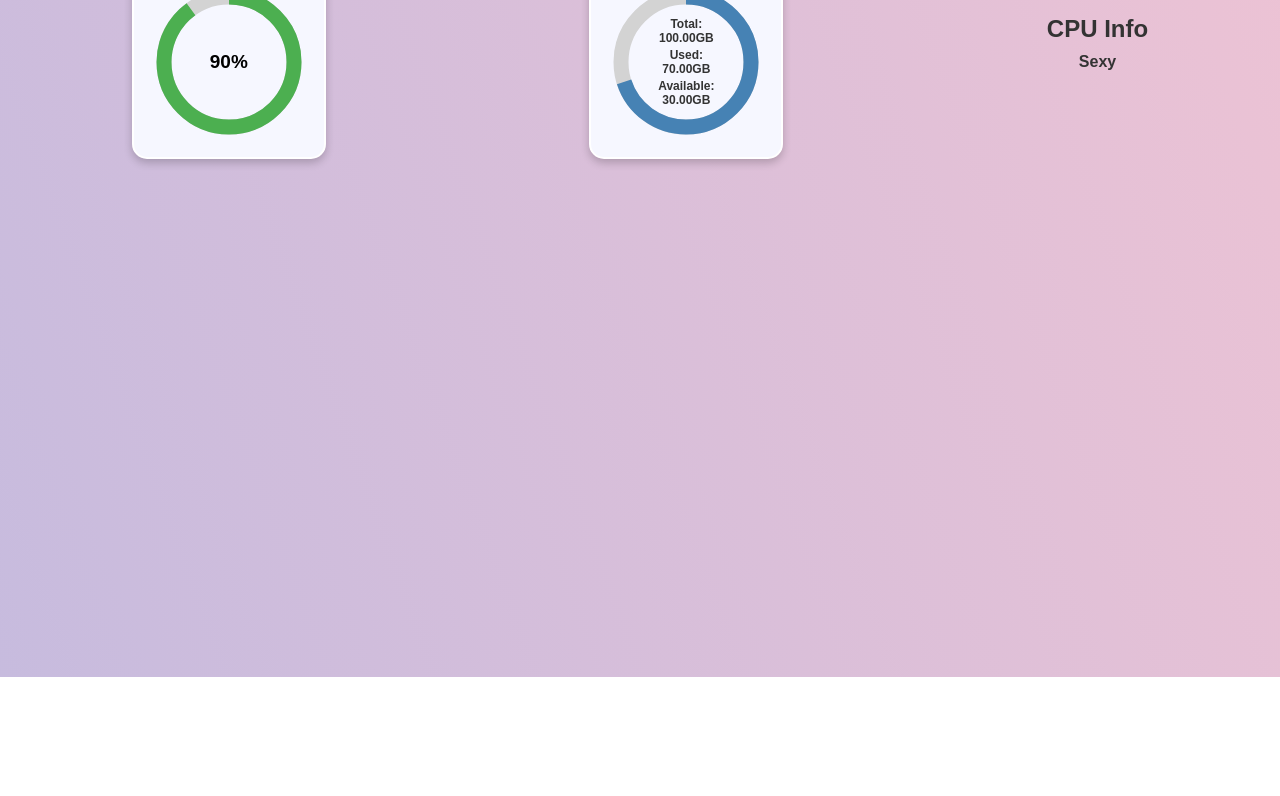
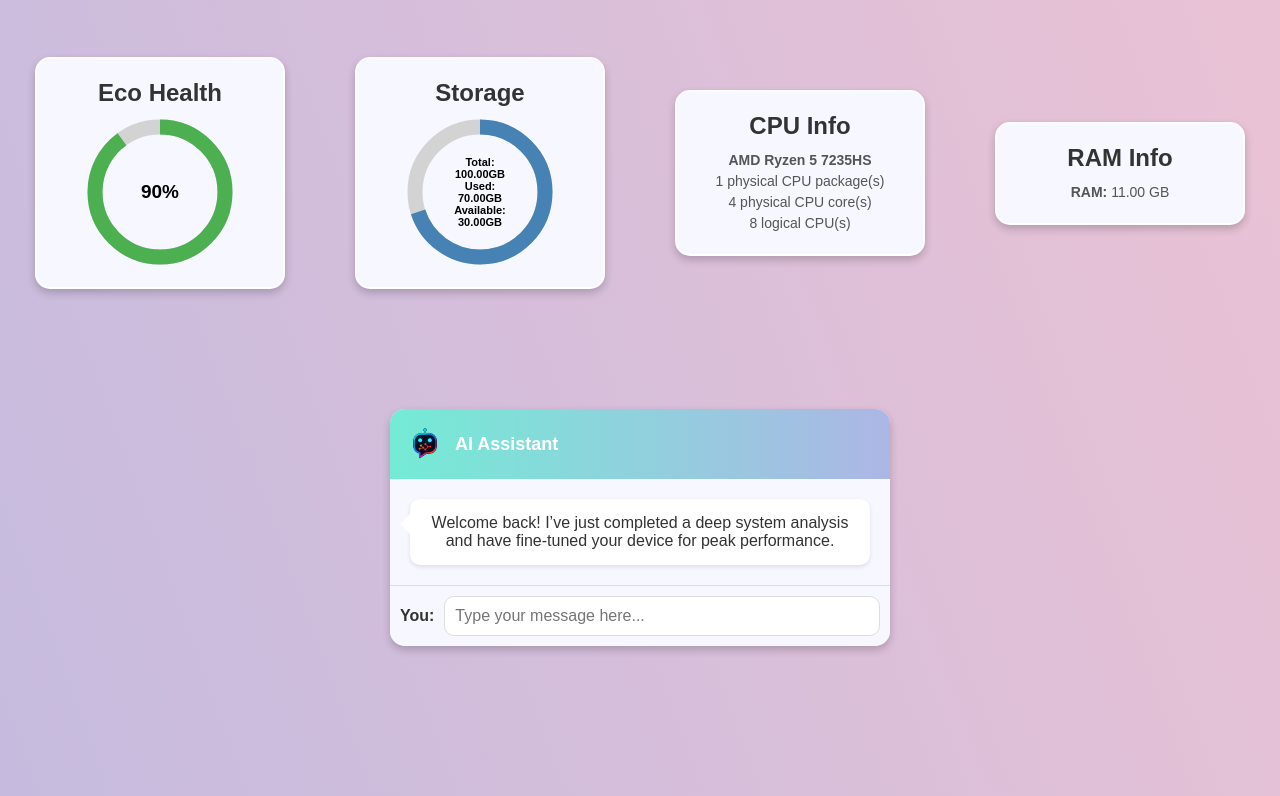
Before and after one commit to Abhinav-Sunam/OptimizeMe, a plain HTML site: page index.html in a window 1280 px wide. Shown: the part 213-1009 px from the top of the page. Before the commit the page ends 890 px from the top, so only its background shows below. Drawn offline with Linux system fonts and the light colour scheme.

Commit message:
Added icons and more
Added an AI chatbox (beta)

```diff
--- a/index.html
+++ b/index.html
@@ -24,14 +24,14 @@
 
   <main>
     <div class="stats-container">
-
+      <p class="STATUS">Your Stats</p>
       <!-- Eco Health -->
       <div class="eco-health-box">
         <p class="heading">Eco Health</p>
         <div class="progress-container">
           <svg width="150" height="150" class="progress-circle">
-            <circle class="progress-bg"       cx="75" cy="75" r="65" />
-            <circle class="progress-bar"      cx="75" cy="75" r="65" />
+            <circle class="progress-bg" cx="75" cy="75" r="65" />
+            <circle class="progress-bar" cx="75" cy="75" r="65" />
           </svg>
           <div class="progress-text">0%</div>
         </div>
@@ -42,7 +42,7 @@
         <p class="heading">Storage</p>
         <div class="progress-container">
           <svg width="150" height="150" class="progress-circle">
-            <circle class="progress-bg"       cx="75" cy="75" r="65" />
+            <circle class="progress-bg" cx="75" cy="75" r="65" />
             <circle class="progress-bar-used" cx="75" cy="75" r="65" />
           </svg>
           <div class="progress-text-storage">
@@ -54,14 +54,43 @@
       </div>
 
       <!-- CPU Info -->
-      <div class="CPU">
+      <div class="cpu-info-box">
         <p class="heading">CPU Info</p>
-        <div class="cpuInfo">
-          <p class="CPUname">XXXXXXX</p>
+        <div class="cpu-details">
+          <!-- CPU details will be dynamically inserted here -->
+        </div>
+      </div>
+
+      <!-- RAM Info -->
+      <div class="ram-info-box">
+        <p class="heading">RAM Info</p>
+        <div class="ram-details">
+          <!-- RAM details will be dynamically inserted here -->
         </div>
       </div>
 
     </div>
+
+
+    <div class="ai-chatbox">
+      <div class="ai-header">
+        <img src="ai-icon.png" alt="AI Icon" class="ai-icon">
+        <p class="ai-title">AI Assistant</p>
+      </div>
+      <div class="ai-messages-container">
+        <div class="ai-messages">
+          <div class="ai-message">
+            <p>Welcome back! I’ve just completed a deep system analysis and have fine-tuned your device for peak performance.</p>
+          </div>
+        </div>
+      </div>
+      <div class="ai-input-container">
+        <span class="user-label">You:</span>
+        <input type="text" class="ai-input" placeholder="Type your message here..." />
+      </div>
+    </div>
+
+
   </main>
 
   <script src="script.js"></script>
--- a/script.js
+++ b/script.js
@@ -1,69 +1,87 @@
-// globals
-let healthX        = 0;
-let totalStorage   = 0;
-let usedStorage    = 0;
+// Globals
+let healthX = 0;
+let totalStorage = 0;
+let usedStorage = 0;
 let availableStorage = 0;
+let cpuName = '';
+let cpuCores = [];
+let RAM = 0;
 
-// load data.txt
+// Load data.txt
 fetch('data.txt')
-  .then(r => { if(!r.ok) throw new Error(r.status); return r.text(); })
+  .then(r => {
+    if (!r.ok) throw new Error(`Failed to load data.txt: ${r.status}`);
+    return r.text();
+  })
   .then(txt => {
     txt.trim().split('\n').forEach(l => {
       const [k, ...rest] = l.split('=');
-      if(!k||rest.length===0) return;
+      if (!k || rest.length === 0) return;
       const v = rest.join('=').trim();
-      switch(k.trim()){
+      switch (k.trim()) {
         case 'healthX':
-          healthX = parseFloat(v) || 0; break;
+          healthX = parseFloat(v) || 0;
+          break;
         case 'totalStorage':
-          totalStorage = parseFloat(v) || 0; break;
+          totalStorage = parseFloat(v) || 0;
+          break;
         case 'usedStorage':
-          usedStorage = parseFloat(v) || 0; break;
-        case 'availableStorage':
-          availableStorage = parseFloat(v) || (totalStorage-usedStorage);
+          usedStorage = parseFloat(v) || 0;
           break;
         case 'cpuName':
-          document.querySelector('.CPUname').textContent = v; break;
+          cpuName = v;
+          break;
+        case 'RAM':
+          RAM = parseFloat(v) || 0;
+          break;
+        case 'cpuCore1':
+        case 'cpuCore2':
+        case 'cpuCore3':
+          cpuCores.push(v);
+          break;
       }
     });
-    if(isNaN(availableStorage)) availableStorage = totalStorage - usedStorage;
+
+    if (isNaN(availableStorage)) availableStorage = totalStorage - usedStorage;
+
+    // Update UI
     updateHealthCircle(healthX);
     updateStorageCircle(totalStorage, usedStorage);
+    updateCpuInfo(cpuName, cpuCores);
+    updateRAM(RAM);
   })
   .catch(e => {
-    console.error(e);
+    console.error('Error:', e);
     updateHealthCircle(0);
-    updateStorageCircle(0,0);
-    document.querySelector('.CPUname').textContent = 'Error';
+    updateStorageCircle(0, 0);
+    updateCpuInfo('Error loading CPU info', []);
+    updateRAM(0);
   });
 
 // Eco Health
-function updateHealthCircle(h){
+function updateHealthCircle(h) {
   const circle = document.querySelector('.progress-bar');
-  const label  = document.querySelector('.progress-text');
-  if(!circle||!label) return;
-  h = Math.max(0,Math.min(100,h));
-  const offset = 408 * (1 - h/100);
+  const label = document.querySelector('.progress-text');
+  if (!circle || !label) return;
+  h = Math.max(0, Math.min(100, h));
+  const offset = 408 * (1 - h / 100);
   circle.style.strokeDashoffset = offset;
   label.textContent = `${Math.round(h)}%`;
 }
 
-// Storage with dynamic color
-function updateStorageCircle(total, used){
+// Storage
+function updateStorageCircle(total, used) {
   const slice = document.querySelector('.progress-bar-used');
-  const text  = document.querySelector('.progress-text-storage');
-  if(!slice||!text) return;
-  total = Math.max(0,total);
-  used  = Math.max(0,Math.min(total,used));
-  const pct  = total>0 ? used/total : 0;
-  // 1) animate the fill
+  const text = document.querySelector('.progress-text-storage');
+  if (!slice || !text) return;
+  total = Math.max(0, total);
+  used = Math.max(0, Math.min(total, used));
+  const pct = total > 0 ? used / total : 0;
   slice.style.strokeDashoffset = 408 * (1 - pct);
-  // 2) choose color
-  let col = '#4caf50';        // green
-  if(pct > 0.75) col = '#ff6347'; // red
-  else if(pct > 0.50) col = '#4682b4'; // blue
+  let col = '#4caf50';
+  if (pct > 0.75) col = '#ff6347';
+  else if (pct > 0.50) col = '#4682b4';
   slice.style.stroke = col;
-  // 3) update text
   const avail = total - used;
   text.innerHTML = `
     <p>Total: ${total.toFixed(2)}GB</p>
@@ -71,3 +89,51 @@ function updateStorageCircle(total, used){
     <p>Available: ${avail.toFixed(2)}GB</p>
   `;
 }
+
+// CPU Info
+function updateCpuInfo(name, cores) {
+  const cpuDetailsContainer = document.querySelector('.cpu-details');
+  if (!cpuDetailsContainer) {
+    console.error('Error: .cpu-details container not found');
+    return;
+  }
+  const cpuInfoHTML = `
+    <p><strong>${name}</strong></p>
+    ${cores.map(core => `<p>${core}</p>`).join('')}
+  `;
+  cpuDetailsContainer.innerHTML = cpuInfoHTML;
+}
+
+// RAM Info
+function updateRAM(ram) {
+  const ramContainer = document.querySelector('.ram-details');
+  if (!ramContainer) {
+    console.error('Error: .ram-details container not found');
+    return;
+  }
+  ramContainer.innerHTML = `<p><strong>RAM:</strong> ${ram.toFixed(2)} GB</p>`;
+}
+
+document.addEventListener('DOMContentLoaded', () => {
+  const input = document.querySelector('.ai-input');
+
+  input.addEventListener('keypress', (e) => {
+    if (e.key === 'Enter' && input.value.trim() !== '') {
+      // Simulate submitting the user message
+      const message = input.value.trim();
+      input.value = ''; // Clear the input field
+
+      // Create a new message container for the user
+      const userMessage = document.createElement('div');
+      userMessage.classList.add('ai-message');
+      userMessage.innerHTML = `<p><strong>You:</strong> ${message}</p>`;
+
+      // Append the user message to the messages container
+      const messagesContainer = document.querySelector('.ai-messages');
+      messagesContainer.appendChild(userMessage);
+
+      // Scroll to the bottom of the messages container
+      messagesContainer.scrollTop = messagesContainer.scrollHeight;
+    }
+  });
+});
--- a/style.css
+++ b/style.css
@@ -1,117 +1,291 @@
-/* reset + fonts */
+/* Reset and Fonts */
 * {
   box-sizing: border-box;
-  margin:0; padding:0;
+  margin: 0;
+  padding: 0;
   text-decoration: none;
   font-family: "Poppins", sans-serif;
   list-style: none;
 }
 
-/* body & gradient */
+/* Body and Gradient */
 body {
-  min-height:100vh;
-  background: linear-gradient(70deg,#74ebd5,#ACB6E5,#f9c5d1);
-  background-size:400% 400%;
-  animation:gradientMove 10s linear infinite;
-  color:white;
-  padding-bottom:100px;
+  min-height: 100vh;
+  background: linear-gradient(70deg, #74ebd5, #ACB6E5, #f9c5d1);
+  background-size: 400% 400%;
+  animation: gradientMove 10s linear infinite;
+  color: white;
+  padding-bottom: 100px;
 }
 @keyframes gradientMove {
-  0%{background-position:0% 0%}
-  25%{background-position:50% 0%}
-  50%{background-position:100% 50%}
-  75%{background-position:50% 100%}
-  100%{background-position:0% 0%}
+  0% { background-position: 0% 0%; }
+  25% { background-position: 50% 0%; }
+  50% { background-position: 100% 50%; }
+  75% { background-position: 50% 100%; }
+  100% { background-position: 0% 0%; }
 }
 
-/* navbar */
+/* Navbar */
 .navbar {
-  position:fixed; top:0; left:0; width:100%;
-  background:#f6f7ff; color:#333;
-  padding:15px; border-radius:0 0 15px 15px;
-  box-shadow:0 4px 8px rgba(0,0,0,0.1);
-  z-index:1000;
+  position: fixed;
+  top: 0;
+  left: 0;
+  width: 100%;
+  background: #f6f7ff;
+  color: #333;
+  padding: 15px;
+  border-radius: 0 0 15px 15px;
+  box-shadow: 0 4px 8px rgba(0, 0, 0, 0.1);
+  z-index: 1000;
 }
 .navbar-container {
-  max-width:1200px; margin:0 auto;
-  display:flex; justify-content:space-between; align-items:center;
+  max-width: 1200px;
+  margin: 0 auto;
+  display: flex;
+  justify-content: space-between;
+  align-items: center;
 }
-.projName { font-size:28px; font-weight:bold; }
+.projName {
+  font-size: 28px;
+  font-weight: bold;
+}
 
-/* dropdown */
-.dropdown { position:relative; }
-.navbar-logo { height:50px; cursor:pointer; }
+/* Dropdown */
+.dropdown {
+  position: relative;
+}
+.navbar-logo {
+  height: 50px;
+  cursor: pointer;
+}
 .dropdown-menu {
-  position:absolute; right:5px; top:100%;
-  background:#fff; border:1px solid #ddd; border-radius:8px;
-  box-shadow:0 4px 8px rgba(0,0,0,0.1);
-  opacity:0; transform:translateY(-10px);
-  transition:all .3s; pointer-events:none; min-width:150px;
+  position: absolute;
+  right: 5px;
+  top: 100%;
+  background: #fff;
+  border: 1px solid #ddd;
+  border-radius: 8px;
+  box-shadow: 0 4px 8px rgba(0, 0, 0, 0.1);
+  opacity: 0;
+  transform: translateY(-10px);
+  transition: all 0.3s;
+  pointer-events: none;
+  min-width: 150px;
 }
 .dropdown:hover .dropdown-menu,
 .dropdown-menu:hover {
-  opacity:1; transform:translateY(0); pointer-events:auto;
+  opacity: 1;
+  transform: translateY(0);
+  pointer-events: auto;
 }
 .dropdown-menu a {
-  display:block; padding:10px 20px;
-  color:#333; font-weight:700;
+  display: block;
+  padding: 10px 20px;
+  color: #333;
+  font-weight: 700;
 }
-.dropdown-menu a:hover { background:#f6f7ff; }
-
-/* main & stats */
-main { margin-top:90px; text-align:center; }
-.stats-container {
-  display:flex; justify-content:space-around;
-  align-items:center; margin-top:50px;
+.dropdown-menu a:hover {
+  background: #f6f7ff;
 }
 
-/* boxes */
-.eco-health-box, .storage-box {
-  background:#f6f7ff; color:#333;
-  border:2px solid #fff; border-radius:15px;
-  padding:20px; box-shadow:0 4px 8px rgba(0,0,0,0.2);
-  display:inline-block; position:relative; top:50px;
+/* Main and Stats */
+main {
+  margin-top: 90px;
+  text-align: center;
 }
-.heading { font-size:24px; font-weight:bold; margin-bottom:10px; }
+.stats-container {
+  display: flex;
+  flex-wrap: wrap;
+  justify-content: space-around;
+  align-items: center;
+  margin-top: 50px;
+}
 
-/* circles */
-.progress-container { position:relative; width:150px; height:150px; margin:0 auto; }
-.progress-circle { transform:rotate(-90deg); }
-/* grey background ring */
+
+.stats-container .STATUS{
+  font-family: "Poppins", sans-serif;
+  font-weight: 600;
+  font-size: 50px;
+  position:absolute;
+  top:140px;
+
+}
+/* Boxes */
+.eco-health-box, .storage-box, .cpu-info-box, .ram-info-box {
+  background: #f6f7ff;
+  color: #333;
+  border: 2px solid #fff;
+  border-radius: 15px;
+  padding: 20px;
+  box-shadow: 0 4px 8px rgba(0, 0, 0, 0.2);
+  display: inline-block;
+  position: relative;
+  top: 180px;
+  text-align: center;
+  width: 250px;
+}
+
+/* Headings */
+.heading {
+  font-size: 24px;
+  font-weight: bold;
+  margin-bottom: 10px;
+}
+
+/* Details */
+.cpu-details, .ram-details {
+  margin-top: 10px;
+  font-size: 14px;
+  line-height: 1.5;
+  color: #555;
+}
+
+/* Progress Circles */
+.progress-container {
+  position: relative;
+  width: 150px;
+  height: 150px;
+  margin: 0 auto;
+}
+.progress-circle {
+  transform: rotate(-90deg);
+}
 .progress-bg {
-  fill:none; stroke:#d3d3d3; stroke-width:15;
-  stroke-dasharray:408; stroke-dashoffset:0;
+  fill: none;
+  stroke: #d3d3d3;
+  stroke-width: 15;
+  stroke-dasharray: 408;
+  stroke-dashoffset: 0;
 }
-/* colored slice */
 .progress-bar,
 .progress-bar-used {
-  fill:none; stroke-width:15;
-  stroke-dasharray:408; stroke-dashoffset:408;
-  transition:stroke-dashoffset .5s ease, stroke .5s ease;
+  fill: none;
+  stroke-width: 15;
+  stroke-dasharray: 408;
+  stroke-dashoffset: 408;
+  transition: stroke-dashoffset 0.5s ease, stroke 0.5s ease;
 }
-/* default colors (will be overridden for storage) */
-.progress-bar      { stroke:#4caf50; }
-.progress-bar-used { stroke:#4caf50; }
-
-/* text overlays */
-.progress-text {
-  position:absolute; top:50%; left:50%;
-  transform:translate(-50%,-50%);
-  font-size:19px; color:#000;
-  font-family:"Montserrat",sans-serif; font-weight:600;
+.progress-bar {
+  stroke: #4caf50;
 }
-.progress-text-storage {
-  position:absolute; top:50%; left:50%;
-  transform:translate(-50%,-50%);
-  text-align:center; line-height:1.2;
-  color:#333; font-family:"Montserrat",sans-serif;
-}
-.progress-text-storage p
-{
-   margin:2px 0; font-weight:600;
-   font-size: 12px;
+.progress-bar-used {
+  stroke: #4caf50;
 }
 
-/* CPU */
-.CPU { position:relative; top:50px; color:#333; }
-.CPU .CPUname { font-weight:600; }
+/* Text Overlays */
+.progress-text {
+  position: absolute;
+  top: 50%;
+  left: 50%;
+  transform: translate(-50%, -50%);
+  font-size: 19px;
+  color: #000;
+  font-family: "Montserrat", sans-serif;
+  font-weight: 600;
+}
+
+.progress-text-storage {
+  position: absolute;
+  top: 50%;
+  left: 50%;
+  transform: translate(-50%, -50%);
+  font-size: 11px;
+  color: #000;
+  font-family: "Montserrat", sans-serif;
+  font-weight: 600;
+}
+
+.ai-chatbox {
+  margin: 50px auto;
+  margin-top: 300px;
+  width: 90%;
+  max-width: 500px;
+  background: #f6f7ff;
+  border-radius: 15px;
+  box-shadow: 0 4px 8px rgba(0, 0, 0, 0.2);
+  overflow: hidden;
+  color: #333;
+  display: flex;
+  flex-direction: column;
+}
+
+.ai-header {
+  display: flex;
+  align-items: center;
+  background: linear-gradient(90deg, #74ebd5, #ACB6E5);
+  padding: 15px;
+}
+
+.ai-icon {
+  width: 40px;
+  height: 40px;
+  margin-right: 10px;
+}
+
+.ai-title {
+  font-size: 18px;
+  font-weight: bold;
+  color: #ffffff;
+}
+
+.ai-messages-container {
+  flex: 1;
+  padding: 20px;
+  overflow-y: auto;
+}
+
+.ai-messages {
+  display: flex;
+  flex-direction: column;
+  gap: 10px;
+}
+
+.ai-message {
+  background: #ffffff;
+  border-radius: 10px;
+  padding: 15px;
+  box-shadow: 0 2px 4px rgba(0, 0, 0, 0.1);
+  position: relative;
+}
+
+.ai-message:after {
+  content: '';
+  position: absolute;
+  top: 15px;
+  left: -10px;
+  width: 0;
+  height: 0;
+  border-style: solid;
+  border-width: 10px 10px 10px 0;
+  border-color: transparent #ffffff transparent transparent;
+}
+
+.ai-input-container {
+  display: flex;
+  align-items: center;
+  padding: 10px;
+  border-top: 1px solid #ddd;
+  background: #f6f7ff;
+}
+
+.user-label {
+  font-size: 16px;
+  font-weight: bold;
+  color: #333;
+  margin-right: 10px;
+}
+
+.ai-input {
+  flex: 1;
+  padding: 10px;
+  border: 1px solid #ddd;
+  border-radius: 10px;
+  font-size: 16px;
+  outline: none;
+  transition: all 0.3s ease;
+}
+
+.ai-input:focus {
+  border-color: #74ebd5;
+  box-shadow: 0 0 5px rgba(116, 235, 213, 0.5);
+}
```
Also changed, not shown: ai-icon.png (added), data.txt.
